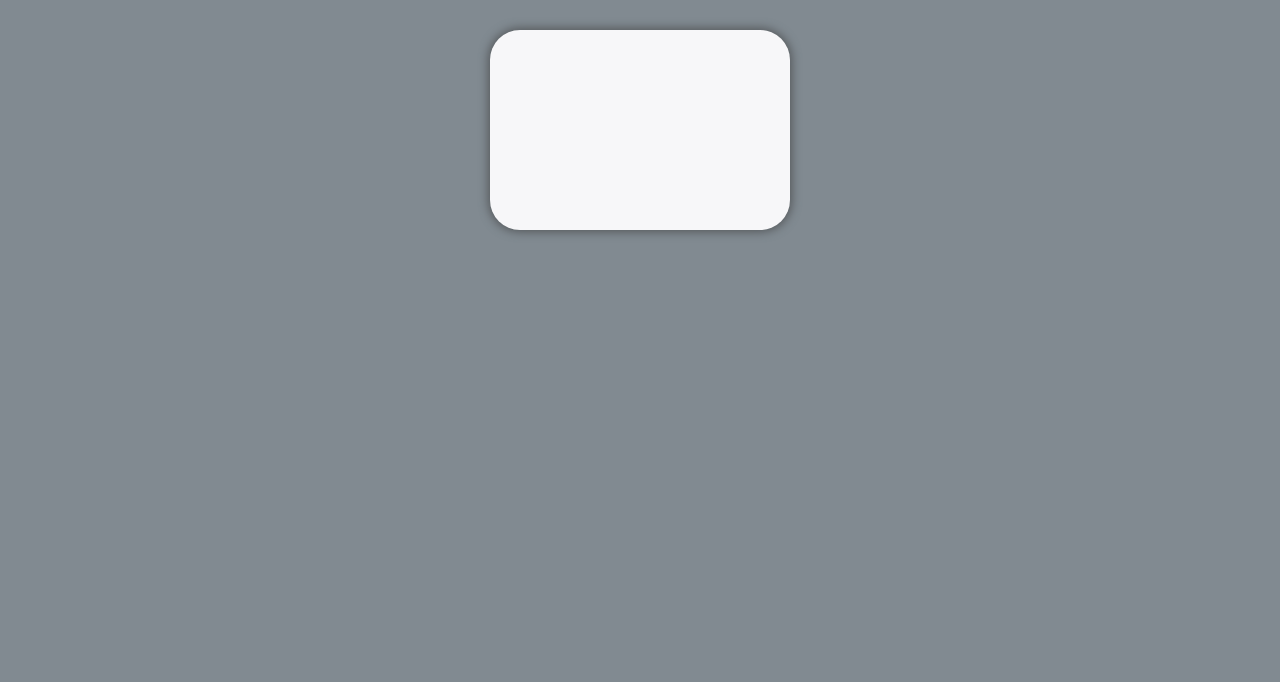
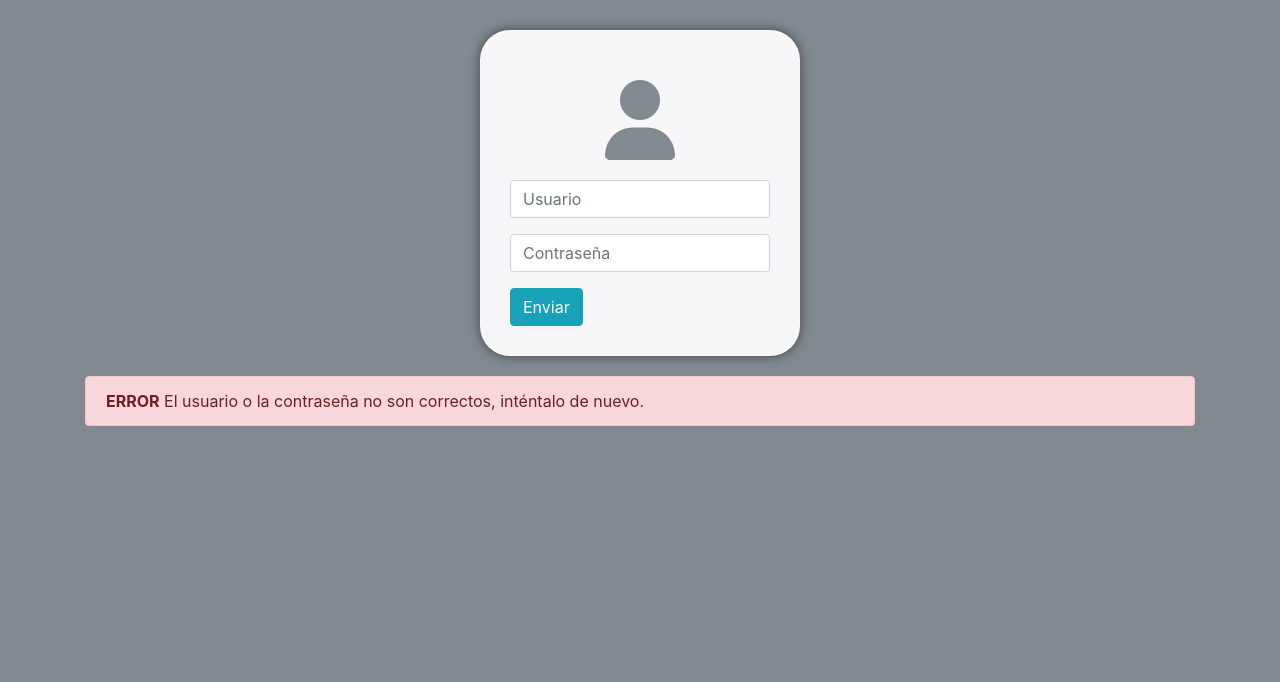
Before and after one commit to LoboGrisCreativo/ejemplo, a PHP site: page /bootstrap4yphp/?errorusuario=si in a window 1280 px wide. Shown: the top 682 px of the page. Run offline with PHP 8.4, Linux system fonts and the light colour scheme; some libraries are stand-ins or nearby versions.

Commit message:
"seguridad y otros"

```diff
--- a/css/main.css
+++ b/css/main.css
@@ -1 +1 @@
-body{background-color:#818a91}.user{width:300px;margin:20px auto;background-color:#f7f7f9;height:200px;border-radius:30px;box-shadow:0px 0px 10px 2px #55595c;margin-top:30px}.footer{position:absolute;bottom:0;width:100%;background-color:#f7f7f9;color:#55595c;padding:20px 10px}.footer a{color:#55595c}.footer a:hover{color:#55595c}
+body{background-color:#818a91}.user{width:320px;margin:20px auto;background-color:#f7f7f9;border-radius:30px;box-shadow:0px 0px 10px 2px #55595c;margin-top:30px;padding:30px}.user div{text-align:center}.user div i{margin:20px auto;color:#818a91}.footer{position:absolute;bottom:0;width:100%;background-color:#f7f7f9;color:#55595c;padding:20px 10px}.footer a{color:#55595c}.footer a:hover{color:#55595c}
--- a/index.php
+++ b/index.php
@@ -2,9 +2,37 @@
 
     <section>
         <article class="user">
-
+            <div>
+                <i class="fa fa-user fa-5x"></i>
+            </div>
+            <form action="resources/enter.php" method="POST">
+                <div class="form-group">
+                    <input class="form-control" type="text" placeholder="Usuario" name="user">
+                </div>
+                <div class="form-group">
+                    <input type="password" class="form-control" placeholder="Contraseña" name="password">
+                </div>
+                <button type="submit" class="btn btn-info">Enviar</button>
+            </form>
         </article>
     </section>
 
+    <?php if($_GET["errorusuario"]=="si") { ?>
+    <div class="container">
+        <div class="row">
+            <div class="col-xl-12">
+                <section>
+                    <article>
+                        <div class="alert alert-danger" role="alert">
+                            <strong>ERROR</strong> El usuario o la contraseña no son correctos, inténtalo de nuevo.
+                        </div>
+                    </article>
+                </section>
+            </div>
+        </div>
+    </div>
+    <?php } ?>
+
+
 
 <?php include "resources/footer.php"; ?>
--- a/resources/header.php
+++ b/resources/header.php
@@ -22,6 +22,6 @@
         <!-- Fuentes de iconos Font-Aweseme-->
         <script src="https://use.fontawesome.com/89abfb1f0b.js"></script>
         <!-- Cargamos los estilos propios-->
-        <link rel="stylesheet" href="css/main.css">
+        <link rel="stylesheet" href="http://localhost/bootstrap4yphp/css/main.css">
     </head>
     <body>
--- a/sass/_content.sass
+++ b/sass/_content.sass
@@ -3,13 +3,18 @@ body
   background-color: $gray-light
 
 .user
-  width: 300px
+  width: 320px
   margin: 20px auto
   background-color: $gray-lightest
-  height: 200px
   border-radius: 30px
   box-shadow: 0px 0px 10px 2px $gray
   margin-top: $margin*3
+  padding: $padding*3
+  div
+    text-align: center
+    i
+      margin: $margin*2 auto
+      color: $gray-light
 
 .footer
   position: absolute
--- a/sass/main.sass
+++ b/sass/main.sass
@@ -1,2 +1,3 @@
 @import variables
+@import buttons
 @import content
```
Also changed, not shown: resources/enter.php (added, +13 -0 lines), resources/salir.php (added, +19 -0 lines), resources/sec.php (added, +12 -0 lines), resources/section/data.php (added, +18 -0 lines), sass/_buttons.sass (added).
